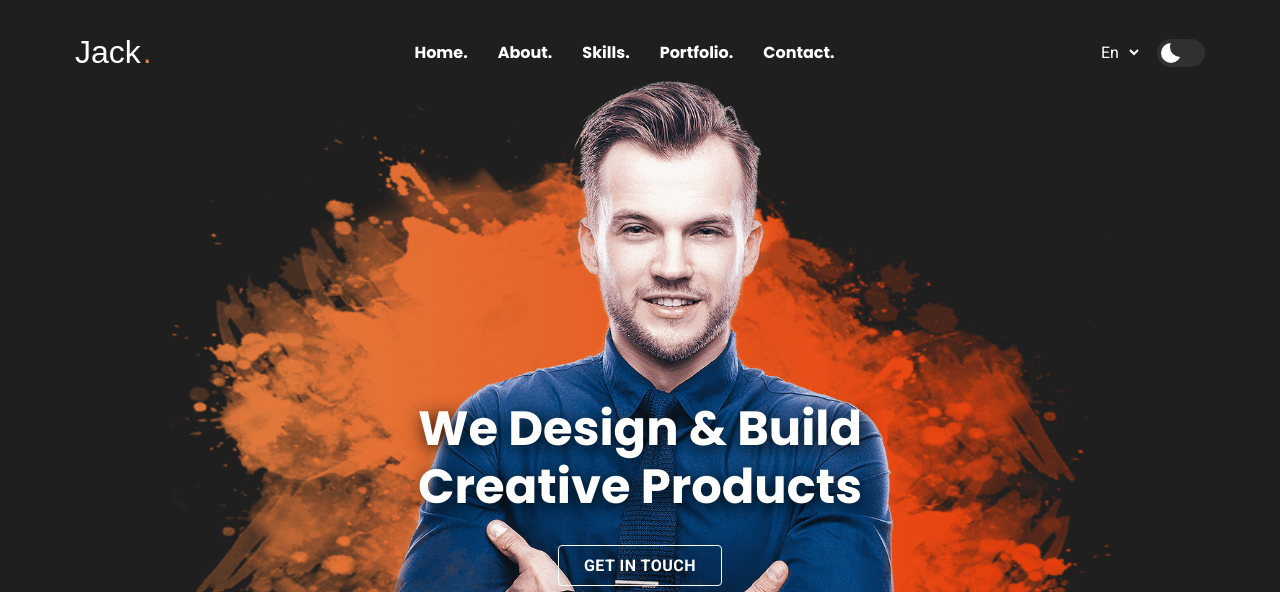
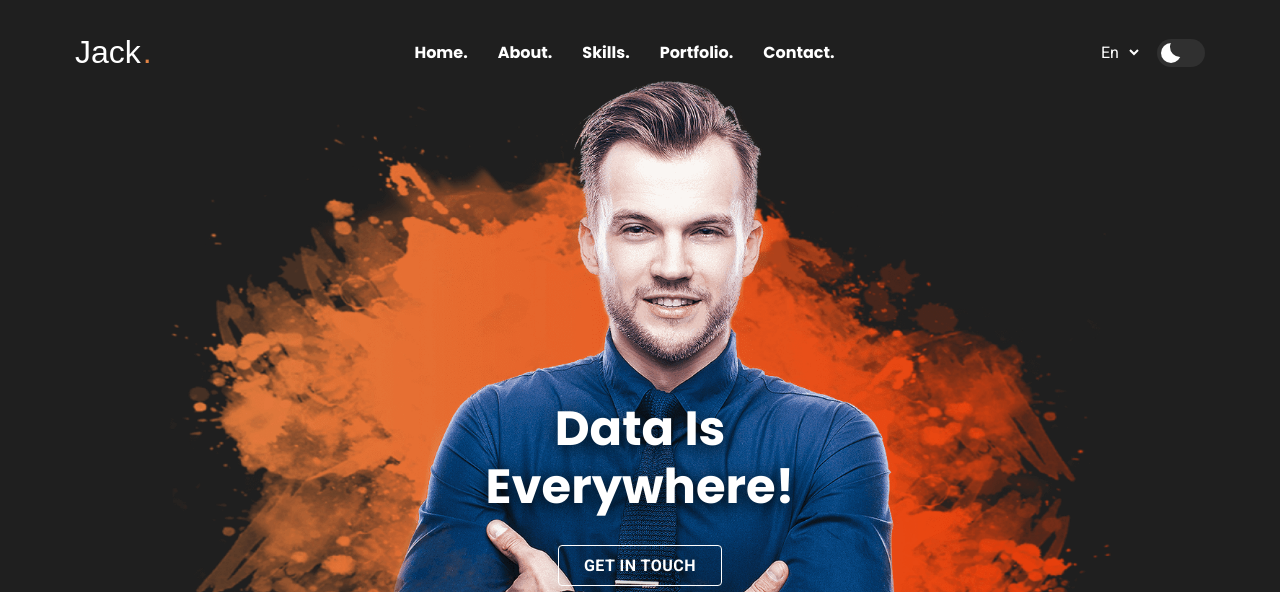
Before and after one commit to walleneric/walleneric.github.io, a plain HTML site: page index.html in a window 1280 px wide. Shown: the top 592 px of the page. Drawn offline with nearby package versions, Linux system fonts and the light colour scheme; a web font is replaced by a local one.

Commit message:
Update index.html
swapped "We Design & Build Creative Products" for "Data Is Everywhere!"
line 117

```diff
--- a/index.html
+++ b/index.html
@@ -114,7 +114,7 @@
 
         <div class="hero-content">
 
-          <h2 class="h2 hero-title">We Design & Build Creative Products</h2>
+          <h2 class="h2 hero-title">Data Is Everywhere!</h2>
 
           <a href="#contact" class="btn btn-primary">Get in touch</a>
 
```
